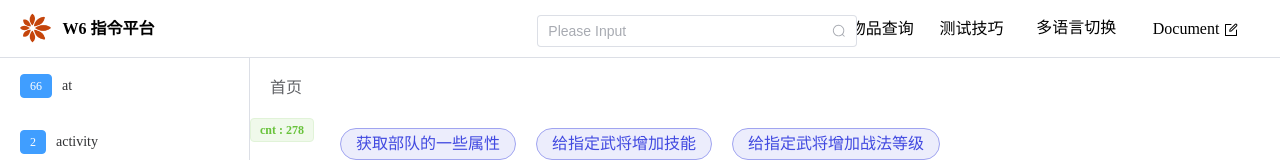
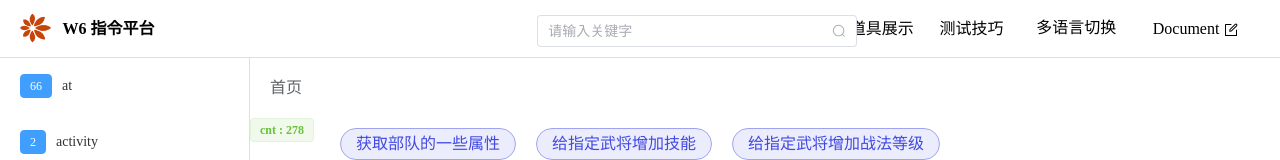
Before and after one commit to michaelxuzhi/docTemplate, a Vue app: page / in a window 1280 px wide. Shown: the top 160 px of the page. Built offline with nearby package versions, Linux system fonts and the light colour scheme.

Commit message:
修改aside搜索规则为全字段完全匹配parentName,PageMain页面增加keep-alive,输入框增加focus/blur事件:弹tool-tips,aside/header在界面缓存时不清空输入/选择内容

```diff
--- a/src/components/PageAside/PageAside.vue
+++ b/src/components/PageAside/PageAside.vue
@@ -66,7 +66,7 @@ export default {
   watch: {
     $route() {
       this.isDisabled = this.$route.name !== 'home';
-      this.asideAtKey = '';
+      //   this.asideAtKey = '';
     },
   },
 };
--- a/src/components/PageHeader/PageHeader.vue
+++ b/src/components/PageHeader/PageHeader.vue
@@ -29,15 +29,24 @@
         <el-row>
           <el-col :span="10">
             <div>
+              <el-tooltip
+                effect="dark"
+                :content="inputTips"
+                placement="bottom"
+                :visible="inputTipsVisible"
+              >
                 <el-input
                   v-model="headerInputText"
                   class="header-right-input"
-                placeholder="Please Input"
+                  :placeholder="inputHolder"
                   suffix-icon="Search"
                   clearable
                   :disabled="isDisabled"
                   @input="handleInput"
+                  @focus="handleFocus"
+                  @blur="handleBlur"
                 />
+              </el-tooltip>
             </div>
           </el-col>
           <el-col :span="item.span" v-for="item in navigate_options" :key="item.text">
@@ -75,28 +84,31 @@ export default {
   name: 'PageHeader',
   data() {
     return {
+      inputHolder: '请输入关键字',
       headerInputText: '',
       isDisabled: false,
+      inputTipsVisible: false,
+      inputTips: '匹配: 指令名 | 描述 | 指令父文件夹',
       navigate_options: {
         api: {
-          text: '物品查询',
+          text: '道具展示',
           route: 'object',
           span: 3,
-          class: '',
+          class: 'right-col',
           icon: undefined,
         },
         system: {
           text: '测试技巧',
           route: 'system',
           span: 3,
-          class: '',
+          class: 'right-col',
           icon: undefined,
         },
         multilang: {
           text: '多语言切换',
           route: 'multilang',
           span: 4,
-          class: '',
+          class: 'right-col',
           icon: undefined,
           dropdown: {
             action1: 'Action 1',
@@ -122,6 +134,12 @@ export default {
     handleInput() {
       this.$eventBus.emit('headerInputEvent', this.headerInputText);
     },
+    handleFocus() {
+      this.inputTipsVisible = true;
+    },
+    handleBlur() {
+      this.inputTipsVisible = false;
+    },
     headerOptClick(route) {
       this.$router.push({ name: route });
     },
@@ -129,7 +147,7 @@ export default {
   watch: {
     $route() {
       this.isDisabled = this.$route.name !== 'home';
-      this.headerInputText = '';
+      // this.headerInputText = '';
     },
   },
 };
@@ -200,6 +218,9 @@ export default {
   font-size: 16px;
   font-weight: bold;
 }
+.header-right .right-col:hover {
+  cursor: pointer;
+}
 .header-right-text {
   color: rgb(0, 0, 0);
   font-size: 16px;
--- a/src/components/PageMain/PageMain.vue
+++ b/src/components/PageMain/PageMain.vue
@@ -21,7 +21,12 @@
     <router-view
       class="main-router"
       :at-info="this.$route.name == 'home' ? at : ''"
-    ></router-view>
+      v-slot="{ Component }"
+    >
+      <keep-alive>
+        <component :is="Component"></component>
+      </keep-alive>
+    </router-view>
   </div>
 </template>
 
--- a/src/components/PageShow/PageShow.vue
+++ b/src/components/PageShow/PageShow.vue
@@ -1,9 +1,9 @@
 <template>
   <div class="show-content">
+    <el-affix class="showAffix" target=".show-content">
+      <el-tag type="success">cnt : {{ atNum }}</el-tag>
+    </el-affix>
     <div v-show="atNum">
-      <el-affix class="showAffix" target=".show-content">
-        <el-tag type="success">cnt : {{ atNum }}</el-tag>
-      </el-affix>
       <el-button
         color="#4149e0"
         :size="size"
@@ -13,7 +13,7 @@
         class="at-btn"
         :class="{
           'at-btn-disappear':
-            val.ParentName.indexOf(asideSearchText) == -1 ||
+            (val.ParentName !== asideSearchText && asideSearchText.length) ||
             (val.desc + val.name + val.ParentName).indexOf(headerSearchText) == -1,
         }"
         @click="handleClick(val, key)"
--- a/src/views/objectView.vue
+++ b/src/views/objectView.vue
@@ -15,7 +15,7 @@
             v-for="(v, k) in val"
             :key="k"
             :type="val.type == 'resource' ? 'success' : 'warning'"
-            >{{ k + ':' + v }}</el-tag
+            >{{ k + ': ' + v }}</el-tag
           >
         </div>
       </div>
@@ -74,6 +74,6 @@ export default {
   margin: 0 8px 10px 0;
 }
 .el-card:hover {
-  background-color: #5e5c5c;
+  background-color: #fbfbfb;
 }
 </style>
```
Lines whose indentation alone changed are shown as unchanged.
